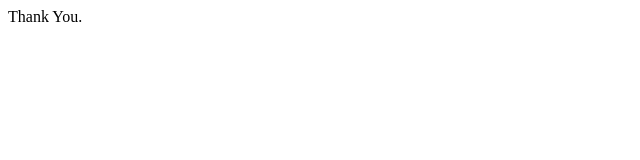
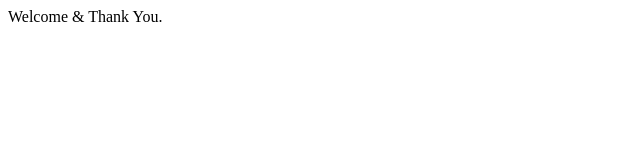
Before and after one commit to coolsantu2007/hellow-world1, a plain HTML site: page index1.html in a window 1280 px wide. Shown: the whole page, without its empty margins (0-640 px from the left). Drawn offline with Linux system fonts and the light colour scheme.

Commit message:
Update index1.html

```diff
--- a/index1.html
+++ b/index1.html
@@ -1,6 +1,6 @@
 <html>
 <head></head>
 <body>
-Thank You.
+Welcome & Thank You.
 </body>
 </html>
```
